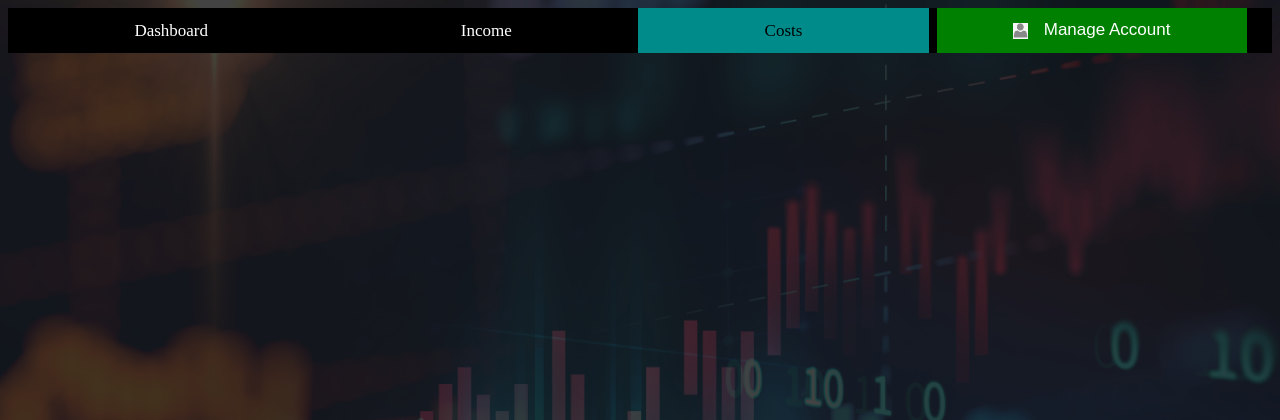
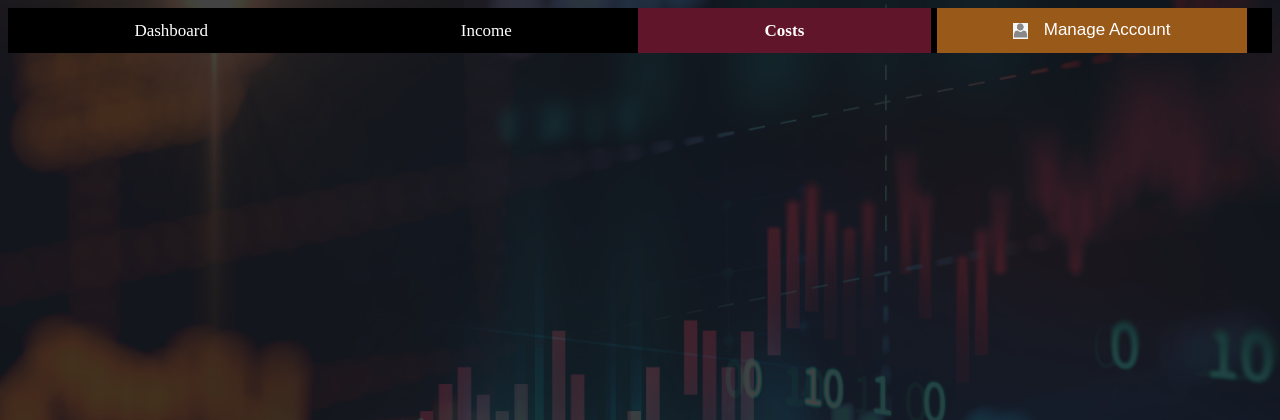
Before and after one commit to DenisTheProgrammer/pennyWatch, a PHP site: page /view/costs_view.php in a window 1280 px wide. Shown: the top 420 px of the page. Run offline with PHP 8.4, Linux system fonts and the light colour scheme.

Commit message:
updated the colours inside the nav bar

```diff
--- a/css/navBar.css
+++ b/css/navBar.css
@@ -19,14 +19,15 @@
 }
 
 .navBar a.active {
-    background-color: #008B8B;
-    color: black;
+    background-color: rgba(222, 49, 98, 0.43);
+    color: white;
+    font-weight: bold;
 }
 
 .manageButton
 {
     float:right;
-    background-color: green;
+    background-color:rgba(242, 141, 40, 0.632);
     color: white;
     border: none;
     padding: 1%;
```
